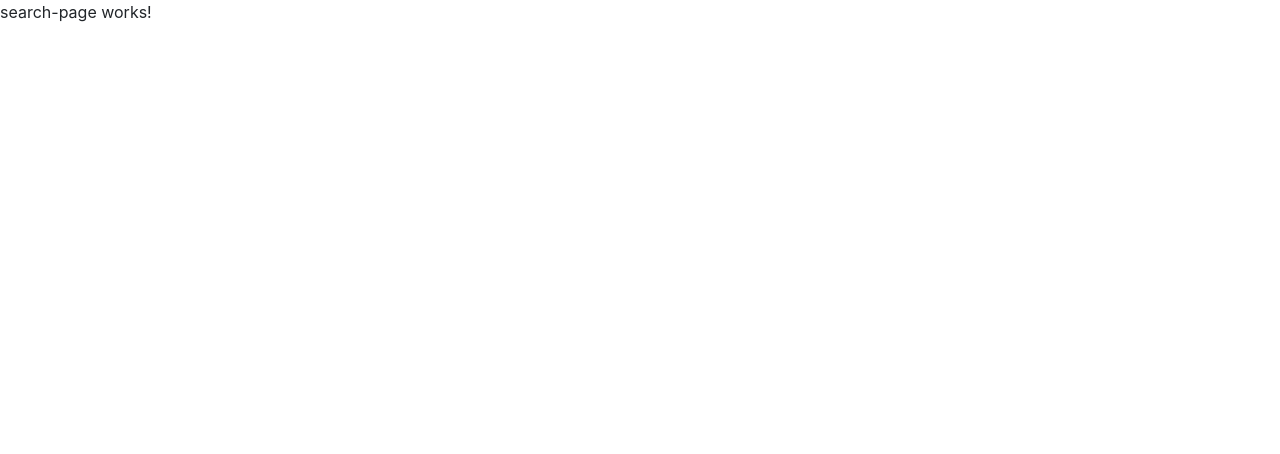
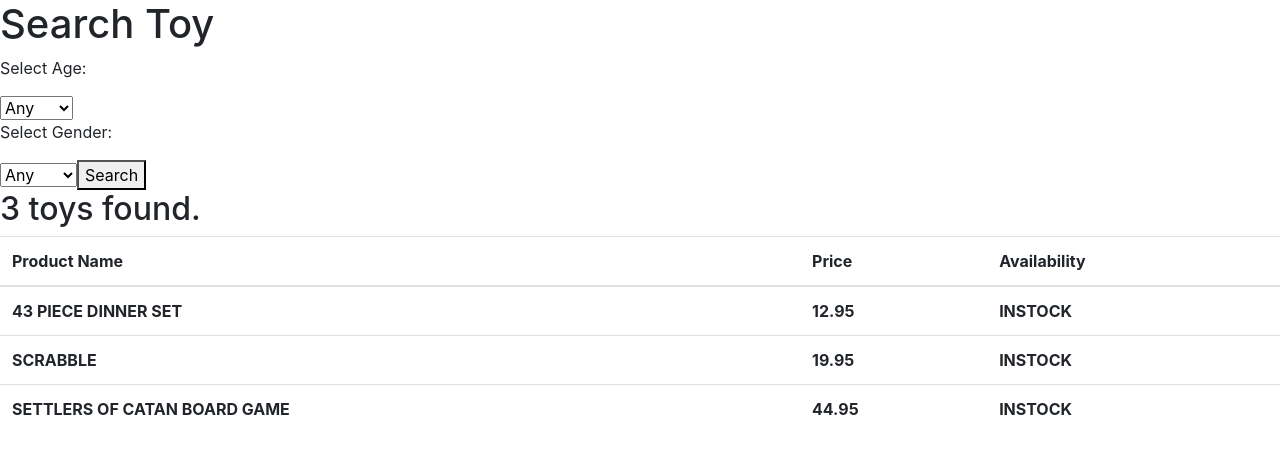
Before and after one commit to bzi3oat/toy-are-not-us-workshop, an Angular app in the folder frontend/: page /search in a window 1280 px wide. Shown: the top 454 px of the page. Built offline with nearby package versions, Linux system fonts and the light colour scheme.

Commit message:
make search page

```diff
--- a/frontend/src/app/models/product.ts
+++ b/frontend/src/app/models/product.ts
@@ -10,7 +10,13 @@ export class Product {
 }
 
 export const exampleProduct: Product[] = [
-    { id: 2, name: '43 Piece dinner Set', gender: 'Female', age: '3_to_5', price: '12.95', availbility: 'InStock', brand: 'CoolKidz' },
-    { id: 16, name: 'Scrabble', gender: 'Neutral', age: 'over8', price: '19.95', availbility: 'InStock', brand: 'GeekToys' },
-    { id: 13, name: 'Settlers of Catan Board Game', gender: 'Neutral', age: 'over8', price: '44.95', availbility: 'InStock', brand: 'GeekToys' }
+    { id: 2, name: '43 Piece dinner Set',
+    gender: 'Female', age: '3-5', price: 12.95,
+    availbility: 'InStock', brand: 'CoolKidz', quantity: 20 },
+    { id: 16, name: 'Scrabble', gender: 'Neutral',
+    age: 'over8', price: 19.95, availbility: 'InStock',
+    brand: 'GeekToys', quantity: 20 },
+    { id: 13, name: 'Settlers of Catan Board Game',
+    gender: 'Neutral', age: 'over8', price: 44.95,
+    availbility: 'InStock', brand: 'GeekToys', quantity: 20 }
 ]
--- a/frontend/src/app/search-page/search-page.component.html
+++ b/frontend/src/app/search-page/search-page.component.html
@@ -1 +1,63 @@
-<p>search-page works!</p>
+<h1>Search Toy</h1>
+<p>Select Age: </p>
+<select [(ngModel)]="ageOption">
+    <option value = "3-5">3-5</option>
+    <option value = "over8">Over 8</option>
+    <option value = "any">Any</option>
+</select>
+<p>Select Gender: </p>
+<select [(ngModel)]="genderOption">
+    <option value = "Neutral">Neutral</option>
+    <option value = "Female">Female</option>
+    <option value = "any">Any</option>
+</select>
+<button (click)="searchProduct(ageOption, genderOption)" >Search</button>
+
+
+<h2>{{ products.length }} toys found.</h2>
+<table class="table">
+    <thead>
+      <tr>
+        <th>Product Name</th>
+
+        <th>Price</th>
+
+        <th>Availability</th>
+
+      </tr>
+
+    </thead>
+
+    <tbody *ngIf="products.length > 0">
+
+      <tr *ngFor="let product of products">
+
+
+
+        <th>{{ product.name | uppercase}}</th>
+
+        <th>{{ product.price | number:'1.2-2'  }}</th>
+
+        <th>{{ product.availbility | uppercase}}</th>
+
+
+
+      </tr>
+
+    </tbody>
+
+    <tbody *ngIf="products.length == 0">
+
+      <tr>
+
+        <th>
+
+          ไม่มีข้อมูลสินค้า
+
+        </th>
+
+      </tr>
+
+    </tbody>
+
+  </table>
--- a/frontend/src/app/search-page/search-page.component.ts
+++ b/frontend/src/app/search-page/search-page.component.ts
@@ -1,15 +1,43 @@
 import { Component, OnInit } from '@angular/core';
-
+import { Router } from '@angular/router';
+import { Product } from '../models/product';
+import { ProductServiceService } from '../services/product-service.service';
 @Component({
   selector: 'app-search-page',
   templateUrl: './search-page.component.html',
   styleUrls: ['./search-page.component.css']
 })
 export class SearchPageComponent implements OnInit {
-
-  constructor() { }
+  ageOption: string="any";
+  genderOption: string="any";
+  products: Product[] = [];
+  constructor(private router: Router, private service: ProductServiceService) { }
 
   ngOnInit(): void {
+    this.service.getAllProduct().subscribe((products) => {
+      return (this.products = products);
+    });
   }
 
+  searchProduct(age, gender){
+    if (age == "any" && gender == "any"){
+      this.service.getAllProduct().subscribe((products) => {
+        return (this.products = products);
+      });
+    }
+    else if (age == "any"){
+      this.service.getAllProduct().subscribe((products) => {
+        return (this.products = products.filter((p) =>{return p.gender==gender;}));
+      });}
+    else if (gender =="any"){
+      this.service.getAllProduct().subscribe((products) => {
+        return (this.products = products.filter((p) =>{return p.age == age}));
+      });}
+    else {
+    this.service.getAllProduct().subscribe((products) => {
+      return (this.products = products.filter((p) =>{return p.age == age && p.gender==gender;}));
+    });}
+  }
+
+
 }
--- a/frontend/src/app/services/product-service.service.ts
+++ b/frontend/src/app/services/product-service.service.ts
@@ -1,6 +1,6 @@
 import { Injectable } from '@angular/core';
 import { Observable, of } from 'rxjs';
-import { Product, exampleProduct } from './models/product';
+import { Product, exampleProduct } from './../models/product';
 
 @Injectable({
   providedIn: 'root'
```
